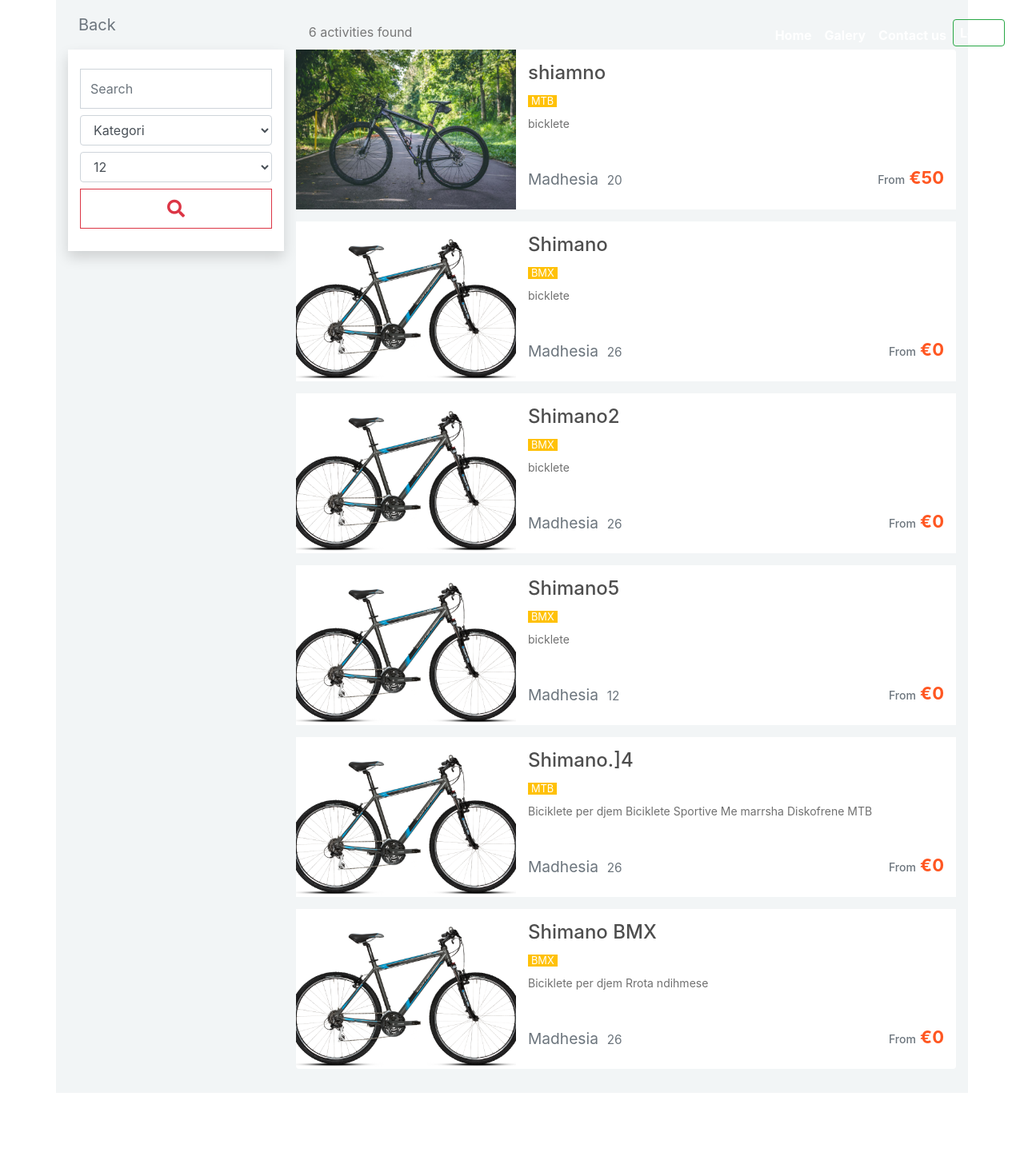
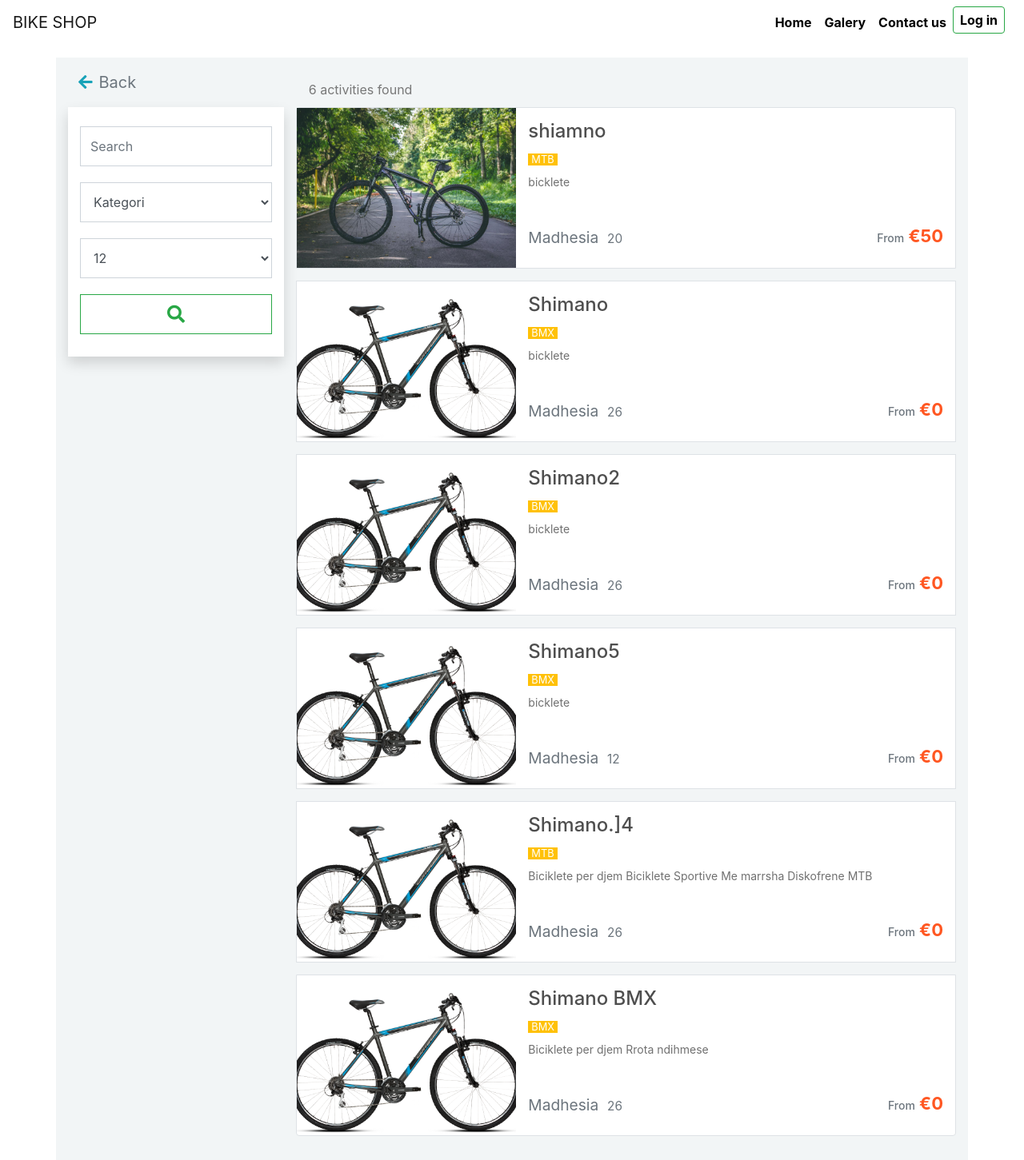
Before and after one commit to JohanDhana/bike-shop-django, a Django app: page /search in a window 1280 px wide. Shown: the whole page at 80% size. Before the commit the page ends 1367 px from the top, so only its background shows below. Run offline with Django 3.2, Linux system fonts and the light colour scheme; data comes from the database, SQL or seed files in the repository; some libraries are stand-ins or nearby versions.

Commit message:
some fixes on design
go back button on search page

```diff
--- a/shop/forms.py
+++ b/shop/forms.py
@@ -23,8 +23,8 @@
                     ('16', '16'), ('20', '20'), ('26', '26')]
 
     query = forms.CharField(max_length=100, widget=forms.TextInput(
-        attrs={'class': 'form__field form-control w-100 mt-3 mb-0 shadow-none', 'placeholder': 'Search'}))
+        attrs={'class': 'form__field form-control w-100 mt-3 shadow-none', 'placeholder': 'Search'}))
     category = forms.ChoiceField(widget=forms.Select(
-        attrs={'class': 'form-control', }), choices=choices_category, required=False)
+        attrs={'class': 'form-control form__field', }), choices=choices_category, required=False)
     size = forms.ChoiceField(widget=forms.Select(
-        attrs={'class': 'form-control', }), choices=choices_size)
+        attrs={'class': 'form-control form__field', }), choices=choices_size)
--- /dev/null
+++ b/shop/static/shop/fix_navbar.css
@@ -0,0 +1,15 @@
+.navbar-expand-lg {
+    padding-top: .5rem !important;
+    background-color: #ffffff;
+}
+#navbarNav .navbar-nav .nav-link {
+    color: #000;
+}
+.brand-home {
+    opacity: 1 !important;
+}
+.bike-img {
+    width: 100%;
+    max-width: 800px;
+    height: auto;
+}
--- /dev/null
+++ b/shop/static/shop/js/search.js
@@ -0,0 +1,2 @@
+
+console.log('pooo');
--- a/shop/static/shop/search.css
+++ b/shop/static/shop/search.css
@@ -31,12 +31,6 @@
   font-weight: 400;
   z-index: 1;
 }
-.city_name {
-  bottom: 15px;
-  left: 15px;
-  background-color: #73C82C  !important;
-  color: white;
-}
 .main-price {
   bottom: 15px;
   right: 15px;
@@ -59,7 +53,7 @@
 .btn-sort:hover {
   color: #212529 !important;
 }
-.tour-title {
+.bike-title {
   color: #4E4E4E;
 }
 /*form design*/
@@ -99,12 +93,8 @@
   outline: 1px solid #575757;
   border-radius: 4px;
 }
-.search-result .tour-title {
+.search-result .bike-title {
   font-size: 0.825rem;
-}
-.tour-result:hover {
-  cursor: pointer;
-  text-decoration: underline;
 }
 .result-price {
   font-size: 0.725rem;
@@ -124,14 +114,6 @@
   }
 }
 @media (max-width: 576px) {
-  .city_name, .main-price {
-    position: relative;
-    bottom: 0;
-  }
-  .city_name {
-    float: left;
-    left: 0;
-  }
   .main-price {
     float: right;
     right: 0;
--- a/shop/templates/shop/layout.html
+++ b/shop/templates/shop/layout.html
@@ -86,6 +86,10 @@
                     animateNavbar();
                 })
             }
+
+            $('#goBack').click(() => {
+                window.history.back();
+            });
         });
     </script>
 </body>
--- a/shop/templates/shop/search.html
+++ b/shop/templates/shop/search.html
@@ -3,18 +3,18 @@
 {% load static %}
 {% block extrahead  %}
     <link rel="stylesheet" href="{% static 'shop/search.css' %}">
+    <link rel="stylesheet" href="{% static 'shop/fix_navbar.css' %}">
 {% endblock %}
 
 {% block content %}
-<div class="container">
+<div class="container mt-5 pt-4">
   <div class="row" style="background-color: #f2f5f6;">
     <div class="col-lg-12">
       <div class="row align-items-center">
         <div class="col-md-3 back-home">
-          <a href="/" class=" btn mr-4 d-flex align-items-center text-secondary"
-            style="font-size: 20px;">
-            <span >Back</span>
-          </a>
+          <button class="btn mr-4 d-flex align-items-center text-secondary shadow-none" id="goBack" style="font-size: 20px;">
+            <i class="fas fa-arrow-left text-info mr-2"></i><span>Back</span>
+          </button>
         </div>
         <div class="col-md-9">
           <h3 class="title-h3">
@@ -30,9 +30,8 @@
         <div class="col-md-3 col-sm-12">
           <div class="row bg-white ml-0 pt-2 pb-2 mb-4 shadow">
             <div class="col-sm-12 btn-filter">
-              <button class="btn btn-default btn-block text-left text-secondary dropdown-toggle pl-0"
-                 (click)="showSearchBox = !showSearchBox">
-                Filter tours
+              <button class="btn btn-default btn-block text-left text-secondary dropdown-toggle pl-0" id="searchBox">
+                Filter options
               </button>
             </div>
             <div class="w-100 search-box" >
@@ -40,7 +39,6 @@
                   {% csrf_token %}
                   <div class="col-sm-12 position-relative" >
                     {{form.query}}
-
                   </div>
                   <div class="col-sm-12 mt-2">
                     {{form.category}}
@@ -49,30 +47,29 @@
                     {{form.size}}
                   </div>
                   <div class=" col-sm-12">
-                <button type="submit"      class="form__field btn btn-block btn-outline-danger">
+                    <button type="submit" class="form__field btn btn-block btn-outline-success">
                       <i class="fas fa-search"></i>
                     </button>
-              </div>
                   </div>
                 </form>
             </div>
           </div>
+        </div>
         <div class="col-md-9 col-sm-12" style="margin-bottom: 15px;">
           <div class="position-relative" style="min-height: 328px;">
-
             {% if bikes %}
             <ul class="list-group pull-down">
                 {% for item in bikes  %}
-              <li class="list-group-item p-0" >
+              <li class="list-group-item p-0 border" >
                 <a href="/bike/{{item.name}}" title="{{item.name}}" class="link" style="text-decoration: none;">
                   <div class="row m-0">
                     <div class="col-12 col-sm-6 col-md-4 px-0">
                       <img  title="{{item.name}}" src="{{item.image.url}}"
-                        class="mx-auto d-block img-fluid">
+                        class="mx-auto d-block img-fluid" alt="{{ item.name }}">
 {% comment %}<span class="description-category"   style="background-color: #73C82C  !important;left:0;">{{item.bike_categories}}</span> {% endcomment %}
                     </div>
                     <div class="col-12 col-sm-6 col-md-8 text-left text-sm-left">
-                      <h4 class="tour-title">{{ item.name }}</h4>
+                      <h4 class="bike-title">{{ item.name }}</h4>
                       <p class="mb-2">
                         <span class="small bg-warning text-white p-0 pl-1 pr-1">{{ item.bike_categories }}</span>
                       </p>
@@ -106,4 +103,6 @@
     </div>
   </div>
 </div>
+    {{ block.super }}
+    <script type="text/javascript" src="{% static 'shop/js/search.js' %}"></script>
 {% endblock %}
```
Also changed, not shown: shop/templates/shop/details.html (+10 -19 lines). Lines whose indentation alone changed are shown as unchanged.
